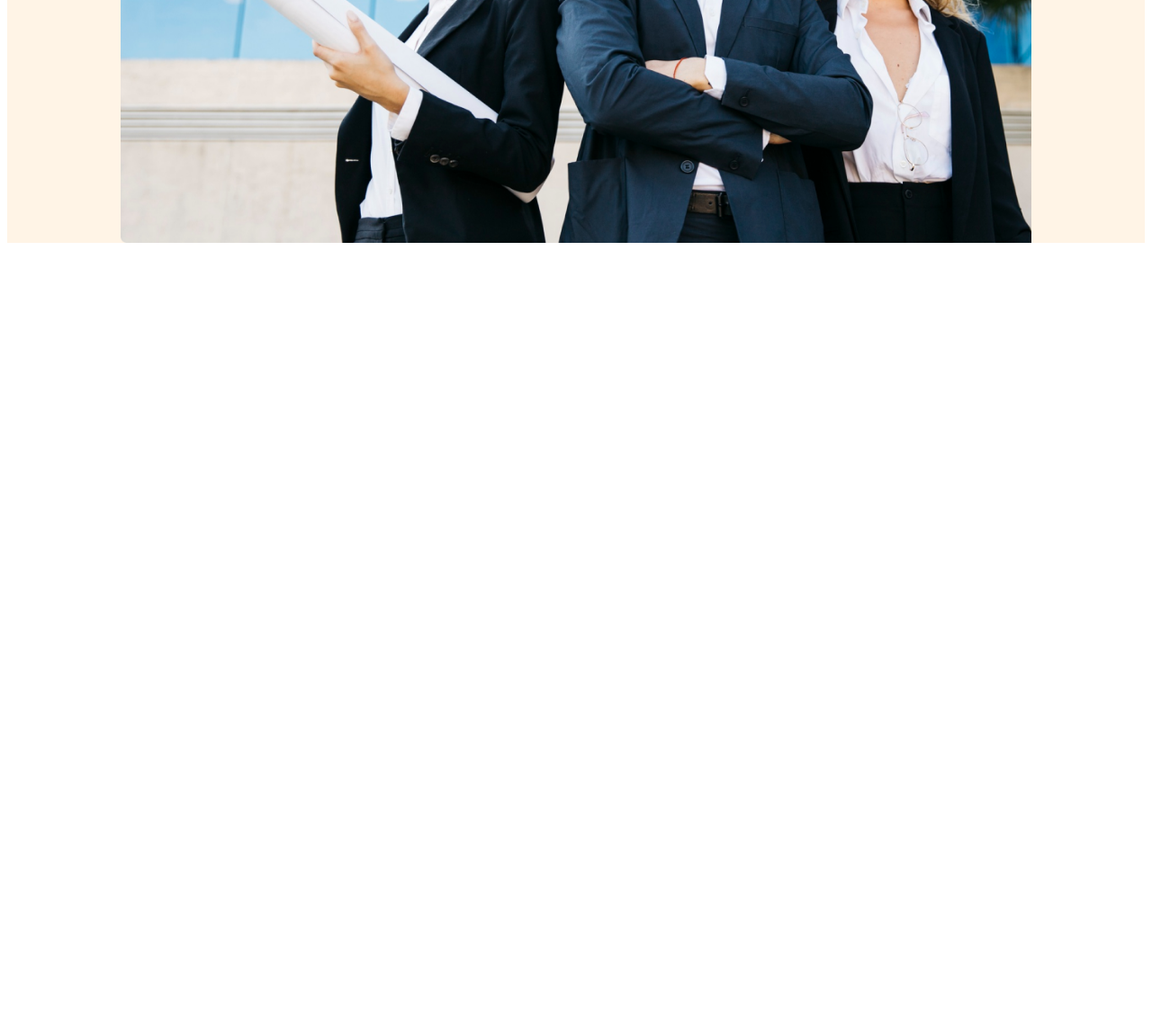
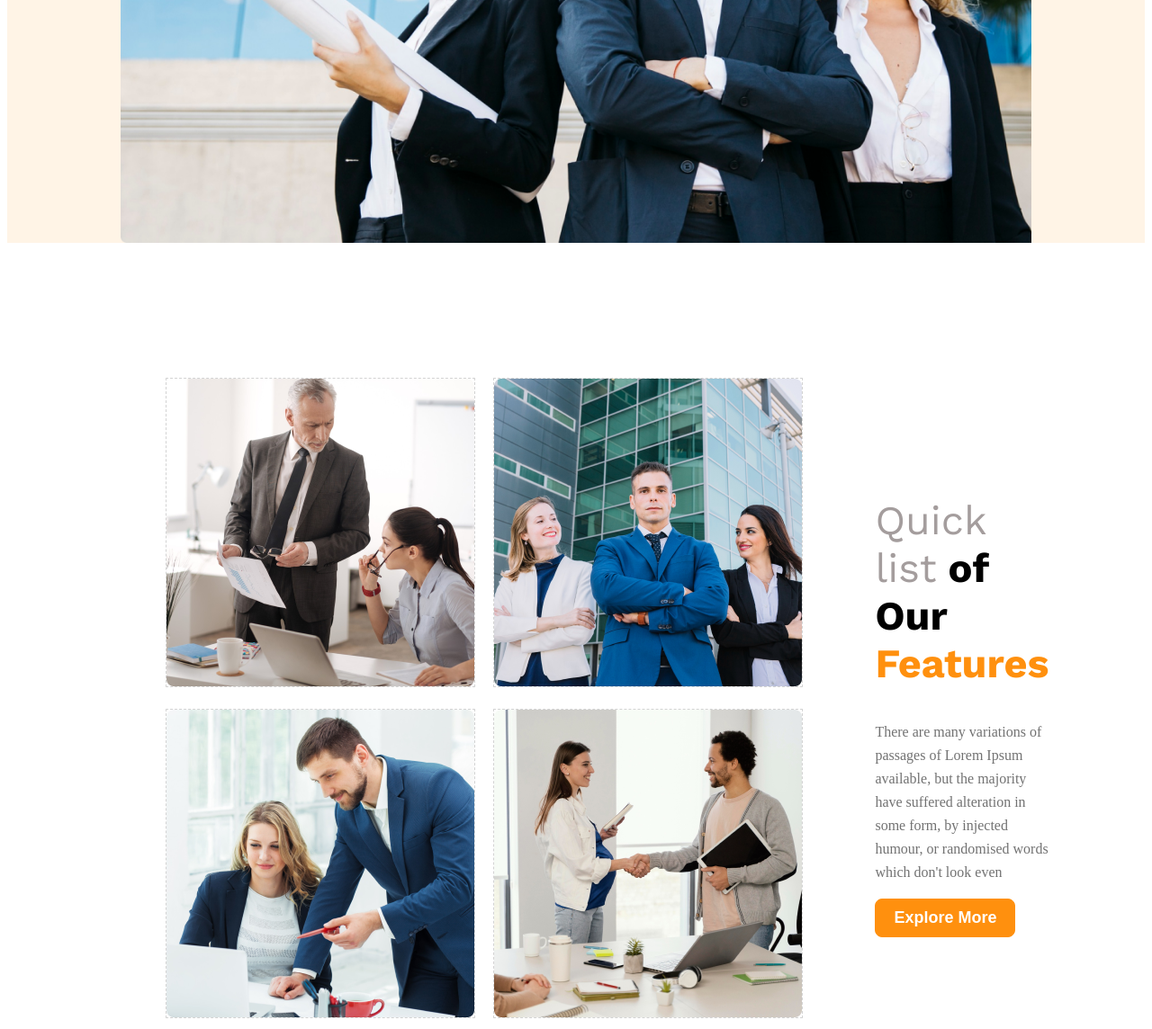
Before and after one commit to coderashik247/architect-website, a plain HTML site: page index.html in a window 1280 px wide. Shown: the part 858-2002 px from the top of the page at 90% size. Before the commit the page ends 1158 px from the top, so only its background shows below. Drawn offline with nearby package versions, Linux system fonts and the light colour scheme.

Commit message:
features section is added

```diff
--- a/index.html
+++ b/index.html
@@ -34,7 +34,8 @@
                 <h2>Brand New <br>
                     Group of Architects
                 </h2>
-                <p>There are many variations of passages of Lorem Ipsum available, but the majority have suffered alteration in some form, by injected humour, or randomised words which don't look even</p>
+                <p>There are many variations of passages of Lorem Ipsum available, but the majority have suffered
+                    alteration in some form, by injected humour, or randomised words which don't look even</p>
                 <button class="btn">Explore More</button>
             </div>
             <div class="banner-image">
@@ -45,9 +46,30 @@
 
     </header>
     <!-- Header Section start here -->
-
     <!-- Main Section start here  -->
-    <main></main>
+    <main>
+        <section class="features-section">
+            <div class="image-container">
+                <div>
+                    <img src="./images/team1.png" alt="">
+                </div>
+                <div>
+                    <img src="./images/team2.png" alt="">
+                </div>
+                <div>
+                    <img src="./images/team3.png" alt="">
+                </div>
+                <div>
+                    <img src="./images/team4.png" alt="">
+                </div>
+            </div>
+            <div class="features-content">
+                <h2><span class="quick">Quick list</span> of Our <br> <span class="features">Features</span> </h2>
+                <p>There are many variations of passages of Lorem Ipsum available, but the majority have suffered alteration in some form, by injected humour, or randomised words which don't look even</p>
+                <button class="btn">Explore More</button>
+            </div>
+        </section>
+    </main>
     <!-- Main Section start here  -->
 
     <!-- Footer Section start here -->
--- a/styles/style.css
+++ b/styles/style.css
@@ -2,14 +2,16 @@
 @import url('https://fonts.googleapis.com/css2?family=Work+Sans:ital,wght@0,100..900;1,100..900&display=swap');
 
 /* Shared CSS style */
-nav {
+nav,
+.features-section {
     display: flex;
     justify-content: space-between;
     align-items: center;
 }
 
 nav,
-.banner-section {
+.banner-section,
+.features-section {
     width: 80%;
     margin: 0 auto;
 }
@@ -26,6 +28,7 @@ nav,
 
 header {
     background-color: #FF900E1A;
+    margin-bottom: 150px;
 }
 
 /* Navbar style */
@@ -91,13 +94,56 @@ nav>div>ul>li>a:hover {
     line-height: 26px;
     width: 50%;
     margin: 0 auto;
-    margin-bottom:20px ;
+    margin-bottom: 20px;
 }
 
-.banner-image{
+.banner-image {
     margin: 30px 0;
     background-image: url(../images/banner.png);
     background-size: cover;
     height: 75vh;
     width: 100%;
 }
+
+
+/* Features Section styles */
+.features-section {
+    margin-top: 50px;
+}
+
+.image-container {
+    margin-left: 50px;
+    display: grid;
+    grid-template-columns: repeat(2, 1fr);
+    gap: 20px;
+}
+
+.image-container img {
+    border: 1px dashed lightgray;
+}
+
+.features-content {
+    padding: 80px;
+}
+
+.features-content>h2 {
+    font-family: Work Sans;
+    font-size: 45px;
+    font-weight: 700;
+    line-height: 53px;
+}
+
+.quick{
+    color: rgb(164, 157, 157);
+    font-weight: 400;
+}
+.features{
+    color: rgb(255, 144, 14);
+}
+
+.features-content>p {
+    color: rgb(114, 114, 114);
+    font-size: 16px;
+    font-weight: 400;
+    line-height: 26px;
+}
```
